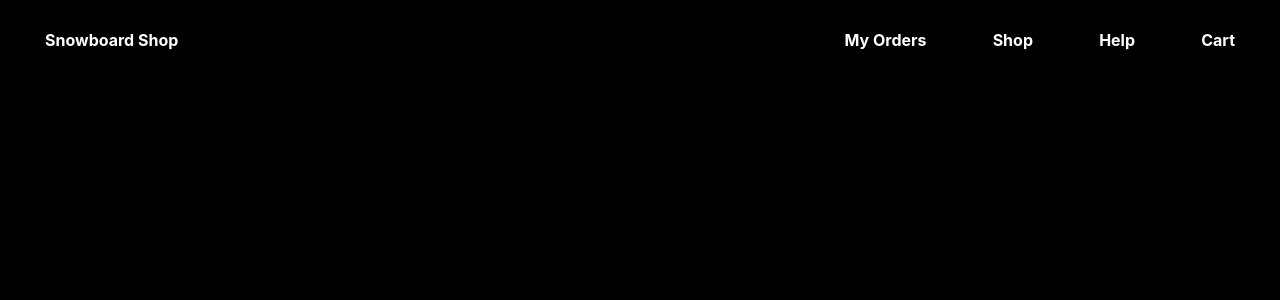
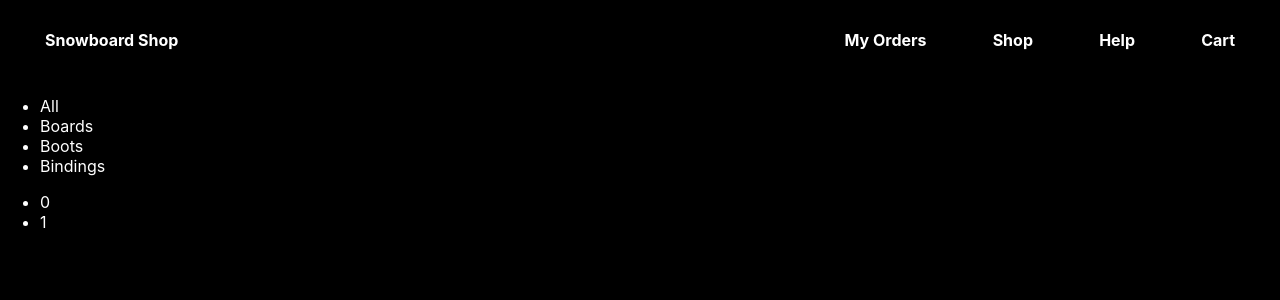
Before and after one commit to lindavid1998/snowboard-shop, a React (Create React App) app: page /shop in a window 1280 px wide. Shown: the top 300 px of the page. Built offline with nearby package versions, Linux system fonts and the light colour scheme; the HTML template or start-up script is replaced by a standard one.

Commit message:
Implement Shop component

```diff
--- a/src/App.js
+++ b/src/App.js
@@ -10,6 +10,7 @@ import Home from './components/Home';
 function App() {
 	const [cart, setCart] = useState([]);
 	const [isCartVisible, setIsCartVisible] = useState(false);
+	const [category, setCategory] = useState('All');
 
 	const openCart = () => {
 		setIsCartVisible(true);
@@ -19,13 +20,26 @@ function App() {
 		setIsCartVisible(false);
 	};
 
+	const updateCategory = (category) => {
+		setCategory(category.toLowerCase());
+	};
+
 	return (
 		<Router>
 			<div className='App'>
 				<Nav openCart={openCart} />
 				<Routes>
 					<Route path='/' element={<Home />} />
-					<Route path='/shop' element={<Shop />} />
+					<Route
+						path='/shop'
+						element={
+							<Shop
+								categoryShown={category}
+								items={items}
+								onClickMenu={updateCategory}
+							/>
+						}
+					/>
 				</Routes>
 				<Cart cart={cart} isVisible={isCartVisible} hideCart={hideCart}></Cart>
 			</div>
--- a/src/components/Shop.js
+++ b/src/components/Shop.js
@@ -1,5 +1,40 @@
-function Shop() {
-	return <div>Shop</div>;
+import React from 'react';
+
+export default function Shop(props) {
+	const { categoryShown, items, onClickMenu } = props;
+
+	const menu = ['All', 'Boards', 'Boots', 'Bindings'];
+	const renderedMenuBar = menu.map((tab, i) => (
+		<li key={i} onClick={(e) => onClickMenu(e.target.textContent)}>
+			{tab}
+		</li>
+	));
+
+	let filteredItems;
+	if (categoryShown === 'All') {
+		filteredItems = [...items];
+	} else {
+		filteredItems = items.filter((item) => item.category === categoryShown);
+	}
+
+	const renderedItems = filteredItems.map((item) => (
+		<li key={item.id}>{item.id}</li>
+	));
+
+	return (
+		<div className='Shop'>
+			<ul className='menu-bar' data-testid='menu-bar'>
+				{renderedMenuBar}
+			</ul>
+
+			<ul className='items' data-testid='items'>
+				{renderedItems}
+			</ul>
+		</div>
+	);
 }
 
-export default Shop;
+Shop.defaultProps = {
+	categoryShown: 'All',
+	items: [],
+};
--- a/src/data.js
+++ b/src/data.js
@@ -6,14 +6,14 @@ const data = [
 		id: 0,
 		name: 'Season Kin Snowboard 2023',
 		price: 349.3,
-		category: 'snowboard',
+		category: 'boards',
 		imgSrc: seasonKinImg,
 	},
 	{
 		id: 1,
 		name: 'GNU Young Money C2E Snowboard - Big Boys 2023',
 		price: 279.99,
-		category: 'snowboard',
+		category: 'boards',
 		imgSrc: gnuYoungMoneyImg,
 	},
 	// ...
--- a/src/index.css
+++ b/src/index.css
@@ -13,6 +13,7 @@ body {
 	width: 100%;
 	height: 100%;
 	background-color: black;
+	color: white;
 }
 
 code {
```
Also changed, not shown: 1 other file (tests, documents, lock files or other folders).
